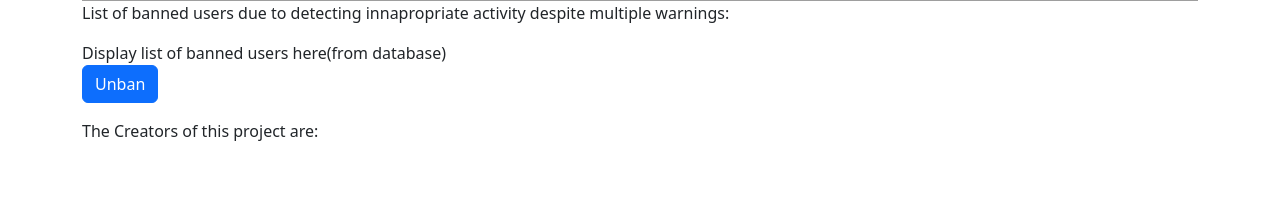
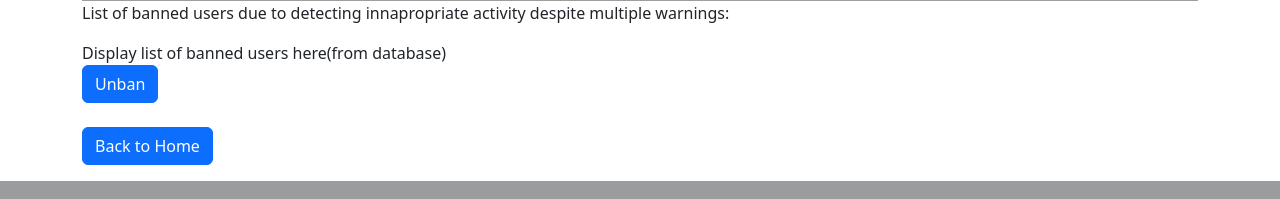
Before and after one commit to TheShaunRodrigues/dssproject, a Flask app: template templates/mod.html in a window 1280 px wide. Shown: the part 932-1131 px from the top of the page. Run offline with Flask 3, Linux system fonts and the light colour scheme; the template is opened without the code that fills it, so the values that code supplies are empty; grey boxes are pictures that could not be loaded.

Commit message:
connected mods page to the input page

```diff
--- a/app.py
+++ b/app.py
@@ -59,7 +59,7 @@
       pass
 
 
-@app.route("/")
+@app.route("/home")
 def hello_world():
   return render_template("home.html", creators=CREATORS)
 
@@ -68,6 +68,9 @@
 def list_creators():
   return jsonify(CREATORS)
 
+@app.route("/mod")
+def show_info():
+  return render_template("mod.html")
 
 if __name__ == "__main__":
   app.run(host="0.0.0.0", debug=True)
--- a/templates/footer.html
+++ b/templates/footer.html
@@ -4,7 +4,7 @@
   </div>
   <div class="card-body">
     <p class="card-text">Showing how the overall program works through graphs as well as textual descriptions</p>
-    <a href="#" class="btn btn-primary">Mod's Page</a>
+    <a href="/mod" class="btn btn-primary">Mod's Page</a>
   </div>
   <div class="card-footer text-body-secondary">
     Copyright 2023, The Bosco Bois
--- a/templates/mod.html
+++ b/templates/mod.html
@@ -16,20 +16,18 @@
 <body>
   <div class="container">
     <h1 class="text-center mt-4 mb-4">Moderator page for social media website</h1>
-    <img class="img-fluid" id="banner" src="https://i0.wp.com/vitalflux.com/wp-content/uploads/2022/03/hate-speech-detection-using-machine-learning.png">
+    <img class="img-fluid" id="banner" src="https://repository-images.githubusercontent.com/477334673/26ac8f43-a636-4e82-8241-f8199e0f8bfb">
     <p>List of banned users due to detecting innapropriate activity despite multiple warnings:</p>
     <p>
       <div class="col-10">Display list of banned users here(from database)
         <div class="col-2">
           <button type="button" class="btn btn-primary">Unban</button>
+        </div><br>
+        <div class="col-2">
+          <a class="btn btn-primary" href="/home">Back to Home</a>
         </div>
       </div>
     </p>
-    <p>The Creators of this project are:</p><br>
-    <p>
-      {%for creator in creators%}
-        <div class="border-bottom" style="margin-bottom: 10px;">{{creator["name"]}}</div>
-      {%endfor%}
     </p>
   </div>
 </body>
```
